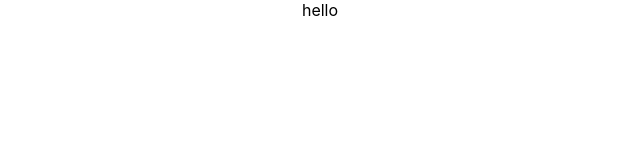
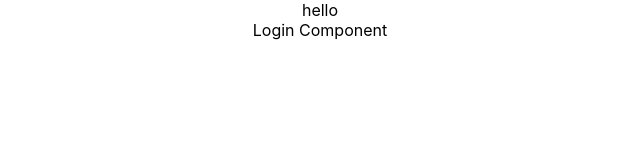
Before and after one commit to Decabra/elixir, a React (Create React App) app: page / in a window 1280 px wide. Shown: the top 160 px of the page, without its empty margins (320-960 px from the left). Built offline with nearby package versions, Linux system fonts and the light colour scheme.

Commit message:
minor changes

```diff
--- a/src/app/App.js
+++ b/src/app/App.js
@@ -1,11 +1,12 @@
 import './App.scss';
 import Home from "./frontend/Home/Home";
+import Login from "./frontend/Login/Login";
 
 function App() {
   return (
     <div className="App">
      hello
-        <Home/>
+        <Login/>
     </div>
   );
 }
```
